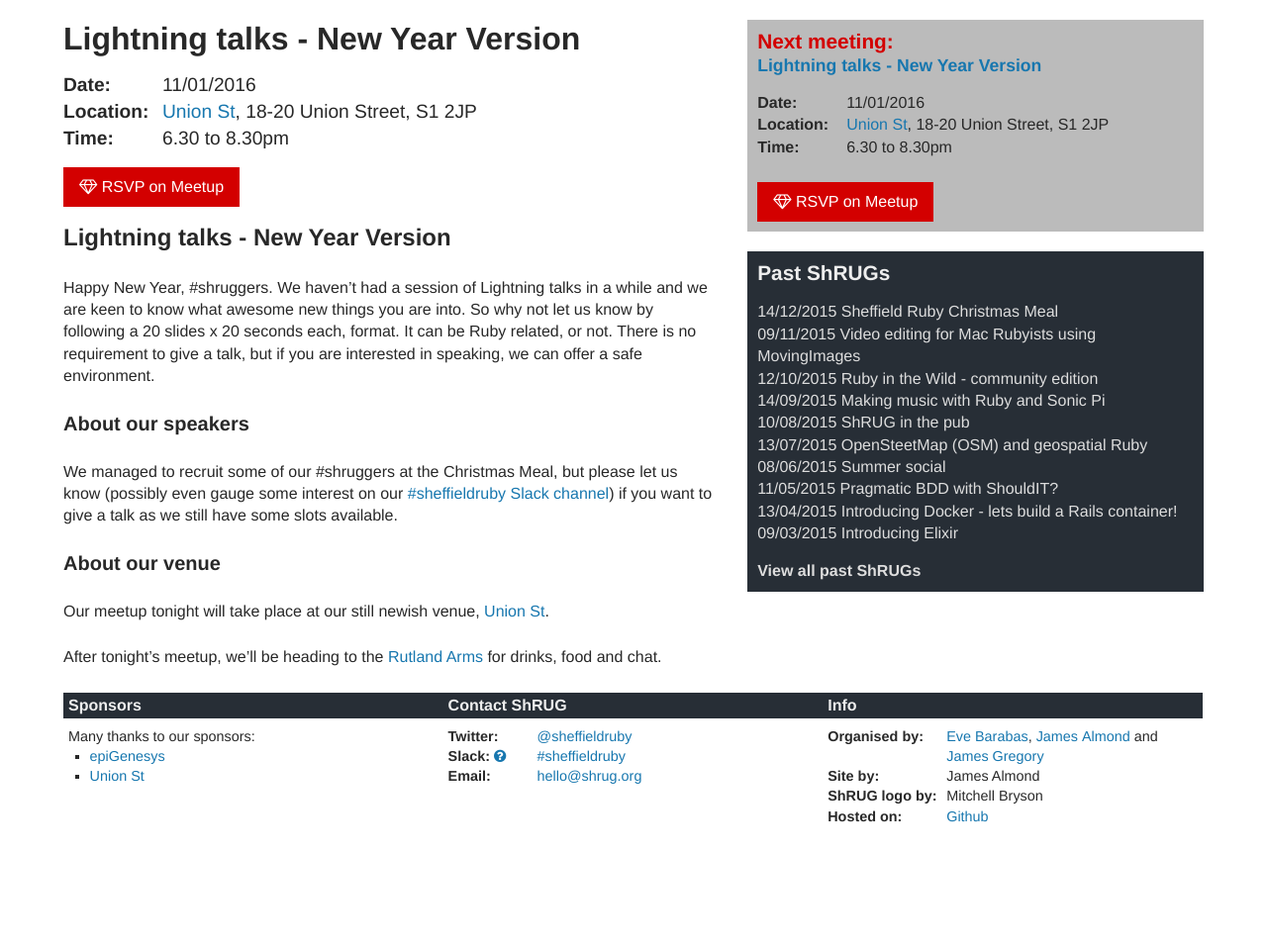
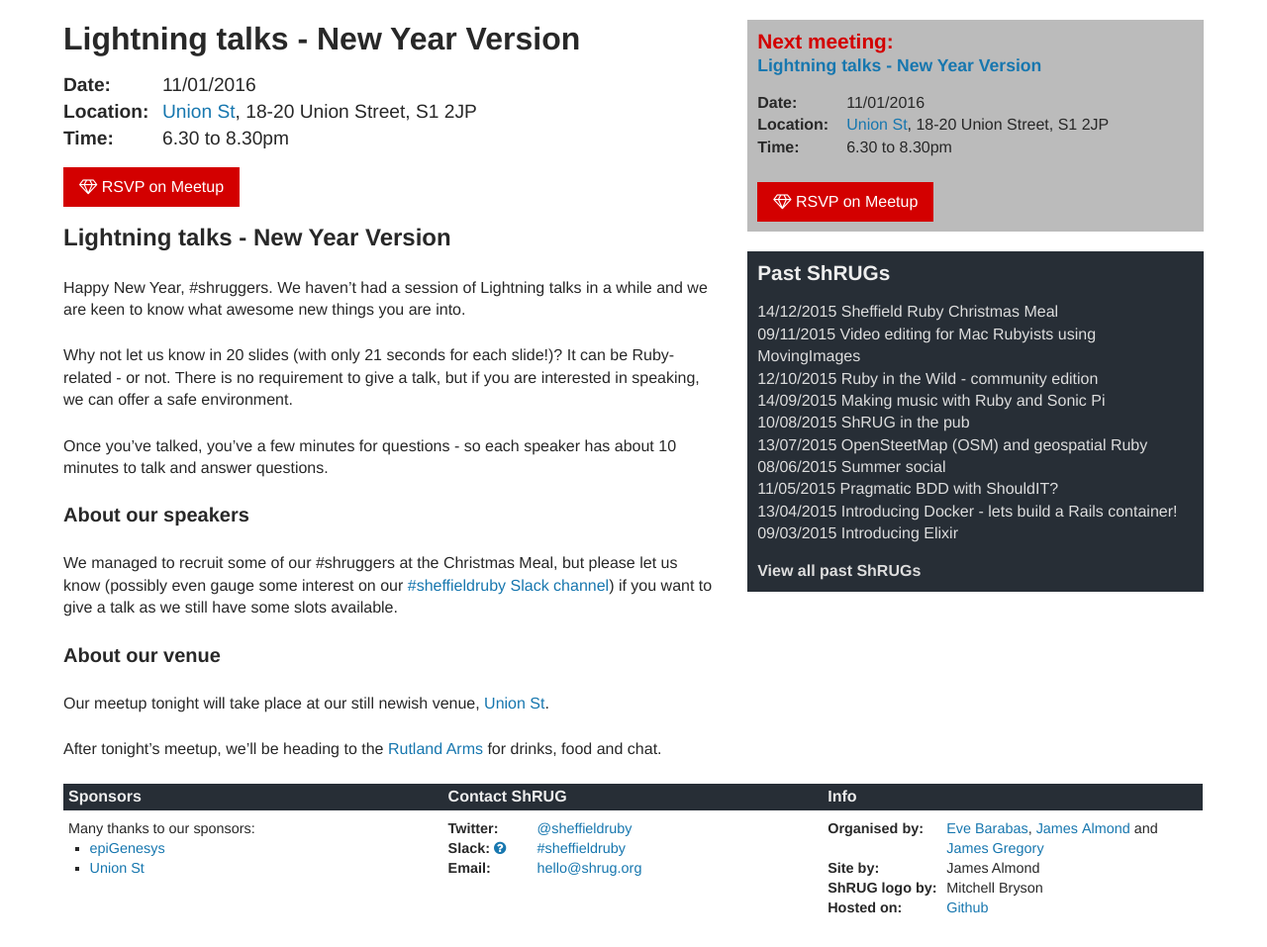
Before and after one commit to shruggers/shruggers.github.com, a Jekyll site: the page built from _posts/2016-01-11-shrug-74.markdown, in a window 1280 px wide. Shown: the part 171-1128 px from the top of the page at 99% size. Built offline with Jekyll 4.4.1, drawn with Linux system fonts in a browser that asks for light colours; nearby versions of some CDN libraries; before the commit the page ends 1036 px from its top, so only the background shows below that.

Commit message:
Updated details slightly

```diff
--- a/_posts/2016-01-11-shrug-74.markdown
+++ b/_posts/2016-01-11-shrug-74.markdown
@@ -13,7 +13,11 @@ published: true
 
 ### Lightning talks - New Year Version
 
-Happy New Year, #shruggers. We haven't had a session of Lightning talks in a while and we are keen to know what awesome new things you are into. So why not let us know by following a 20 slides x 20 seconds each, format. It can be Ruby related, or not. There is no requirement to give a talk, but if you are interested in speaking, we can offer a safe environment.
+Happy New Year, #shruggers. We haven't had a session of Lightning talks in a while and we are keen to know what awesome new things you are into.
+
+Why not let us know in 20 slides (with only 21 seconds for each slide!)? It can be Ruby-related - or not. There is no requirement to give a talk, but if you are interested in speaking, we can offer a safe environment.
+
+Once you've talked, you've a few minutes for questions - so each speaker has about 10 minutes to talk and answer questions.
 
 #### About our speakers
 
```
